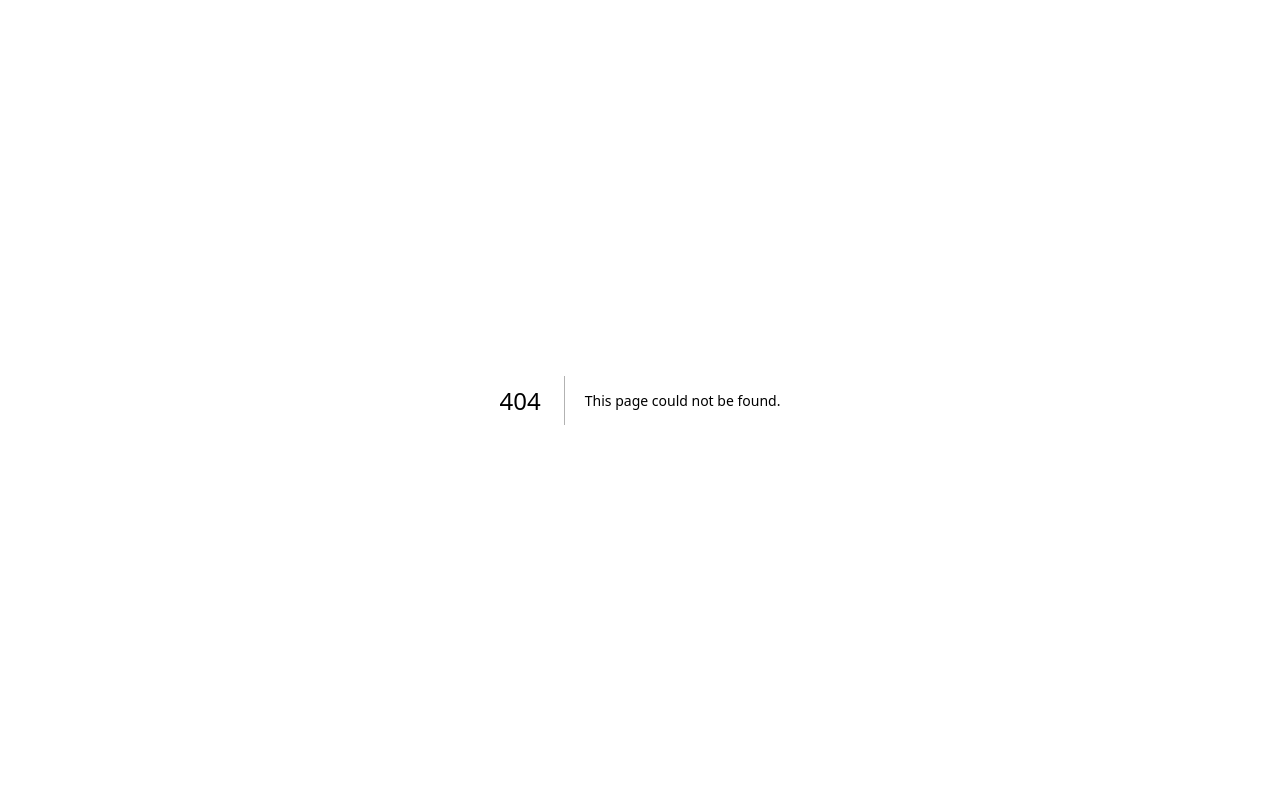
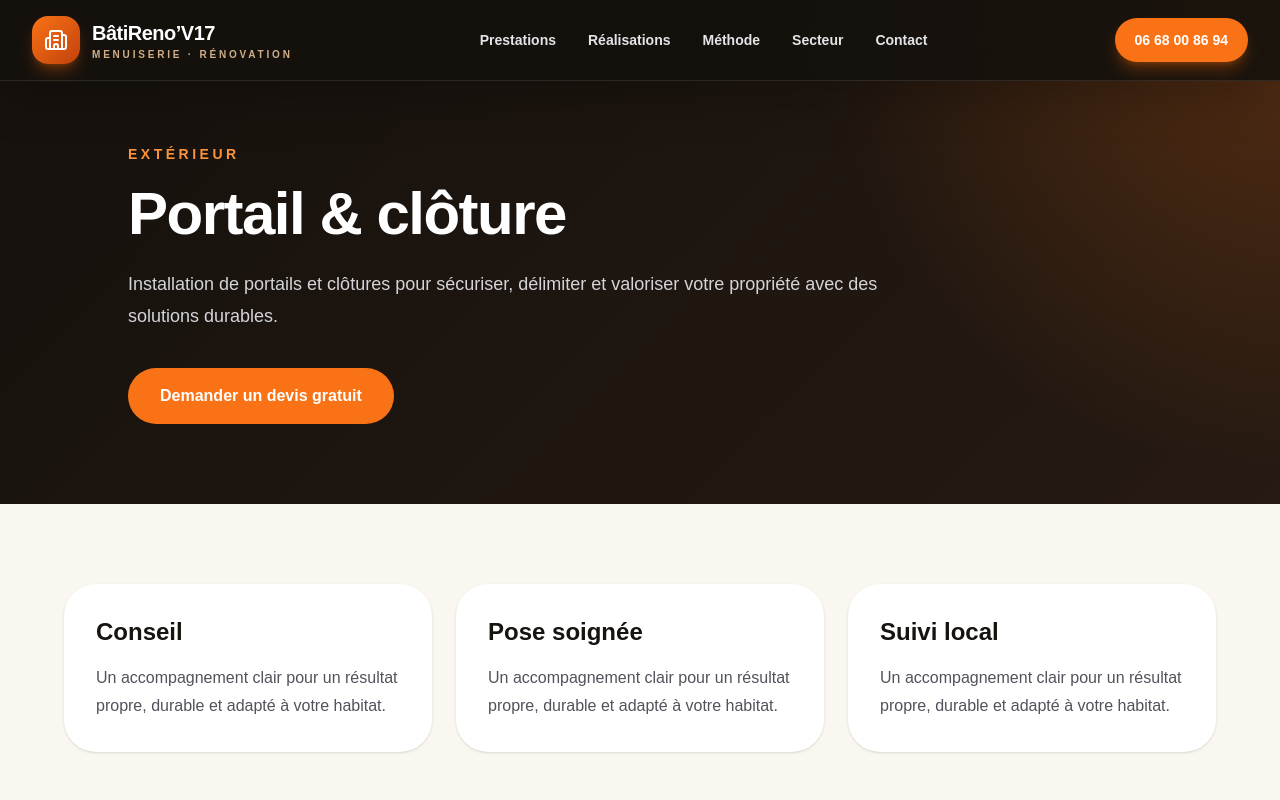
Before and after one commit to Virginie17/batirenov17, a Next.js app: page /portail-cloture in a window 1280 px wide. Before the commit this address had no page. Shown: the top 800 px of the page. Built offline with nearby package versions, Linux system fonts and the light colour scheme.

Commit message:
Ajout page portail cloture

```diff
--- /dev/null
+++ b/app/portail-cloture/page.tsx
@@ -0,0 +1,5 @@
+import { InnerPage } from "../components/InnerPage";
+
+export default function PortailCloturePage() {
+  return <InnerPage eyebrow="Extérieur" title="Portail & clôture" text="Installation de portails et clôtures pour sécuriser, délimiter et valoriser votre propriété avec des solutions durables." />;
+}
```
